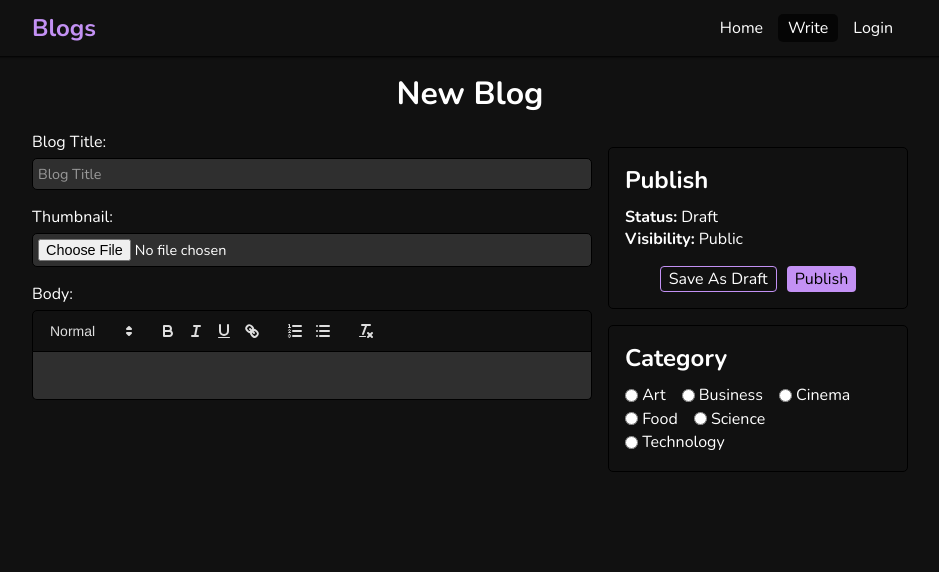
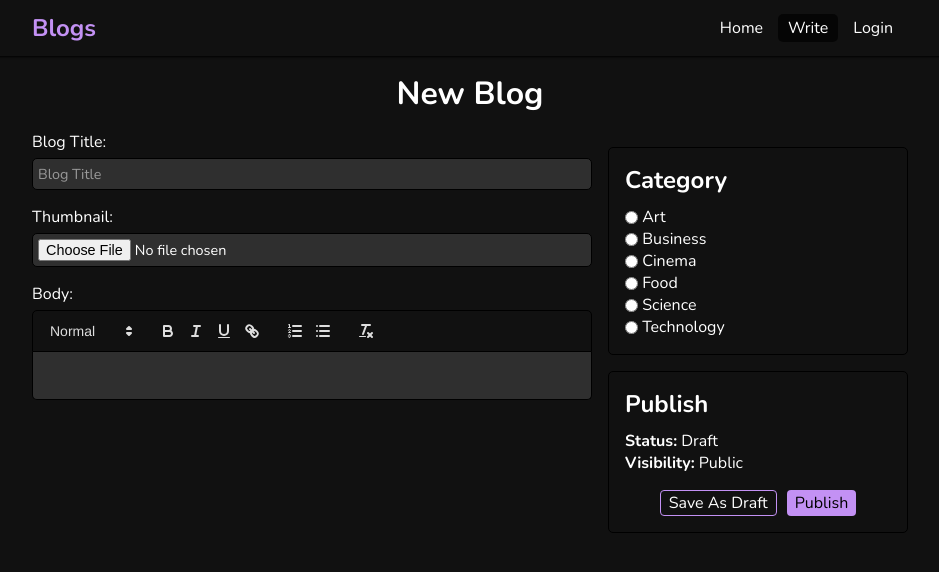
Before and after one commit to biraj21/writers-avenue, a React (Vite) app in the folder client/: page /write in a window 1280 px wide. Shown: the top 572 px of the page, without its empty margins (170-1109 px from the left). Built offline with nearby package versions, Linux system fonts and the light colour scheme.

Commit message:
some changes on write page

```diff
--- a/client/src/pages/Write.jsx
+++ b/client/src/pages/Write.jsx
@@ -1,5 +1,4 @@
 import { useContext, useState } from "react";
-import { useNavigate } from "react-router-dom";
 import ReactQuill from "react-quill";
 import "react-quill/dist/quill.snow.css";
 import { authContext } from "../contexts/authContext";
@@ -9,16 +8,15 @@ import "./Write.scss";
 export default function Write() {
   const [title, setTitle] = useState("");
   const [body, setBody] = useState("");
+  const [category, setCategory] = useState("");
   const [isSubmitting, setIsSubmitting] = useState(false);
   const { currentUser } = useContext(authContext);
-
-  const navigate = useNavigate();
 
   function handleSubmit(e) {
     e.preventDefault();
     setIsSubmitting(true);
 
-    const post = { title: title.trim(), author: currentUser.name, body: body.trim() };
+    const post = { title: title.trim(), author: currentUser.name, body: body.trim(), category };
     console.log(post);
   }
 
@@ -52,6 +50,18 @@ export default function Write() {
         </div>
 
         <div className="right">
+          <div className="category-card">
+            <h2>Category</h2>
+
+            {categories.map((category, i) => (
+              <div className="category" key={i}>
+                <input type="radio" name="category" required onChange={(e) => setCategory(category)} />
+                &nbsp;
+                <label>{category}</label>
+              </div>
+            ))}
+          </div>
+
           <div className="status-card">
             <h2>Publish</h2>
 
@@ -72,18 +82,6 @@ export default function Write() {
               </button>
             </div>
           </div>
-
-          <div className="category-card">
-            <h2>Category</h2>
-
-            {categories.map((category, i) => (
-              <div className="category" key={i}>
-                <input type="radio" name="category" required />
-                &nbsp;
-                <label>{category}</label>
-              </div>
-            ))}
-          </div>
         </div>
       </form>
     </div>
--- a/client/src/pages/Write.scss
+++ b/client/src/pages/Write.scss
@@ -15,12 +15,13 @@
 
     .right {
       max-width: 300px;
+      width: 100%;
       margin-left: 16px;
     }
   }
 
-  .status-card,
-  .category-card {
+  .category-card,
+  .status-card {
     margin-top: 1rem;
     padding: 1rem;
     border: 1px solid #000;
@@ -28,6 +29,18 @@
 
     h2 {
       margin-bottom: 10px;
+    }
+  }
+
+  .category-card .category {
+    display: flex;
+    align-items: center;
+    text-transform: capitalize;
+    margin-right: 1rem;
+
+    label {
+      margin-bottom: 0;
+      line-height: 1;
     }
   }
 
@@ -42,18 +55,6 @@
       &:last-child {
         margin-right: 0;
       }
-    }
-  }
-
-  .category-card .category {
-    display: inline-flex;
-    align-items: center;
-    text-transform: capitalize;
-    margin-right: 1rem;
-
-    label {
-      margin-bottom: 0;
-      line-height: 1;
     }
   }
 
```
